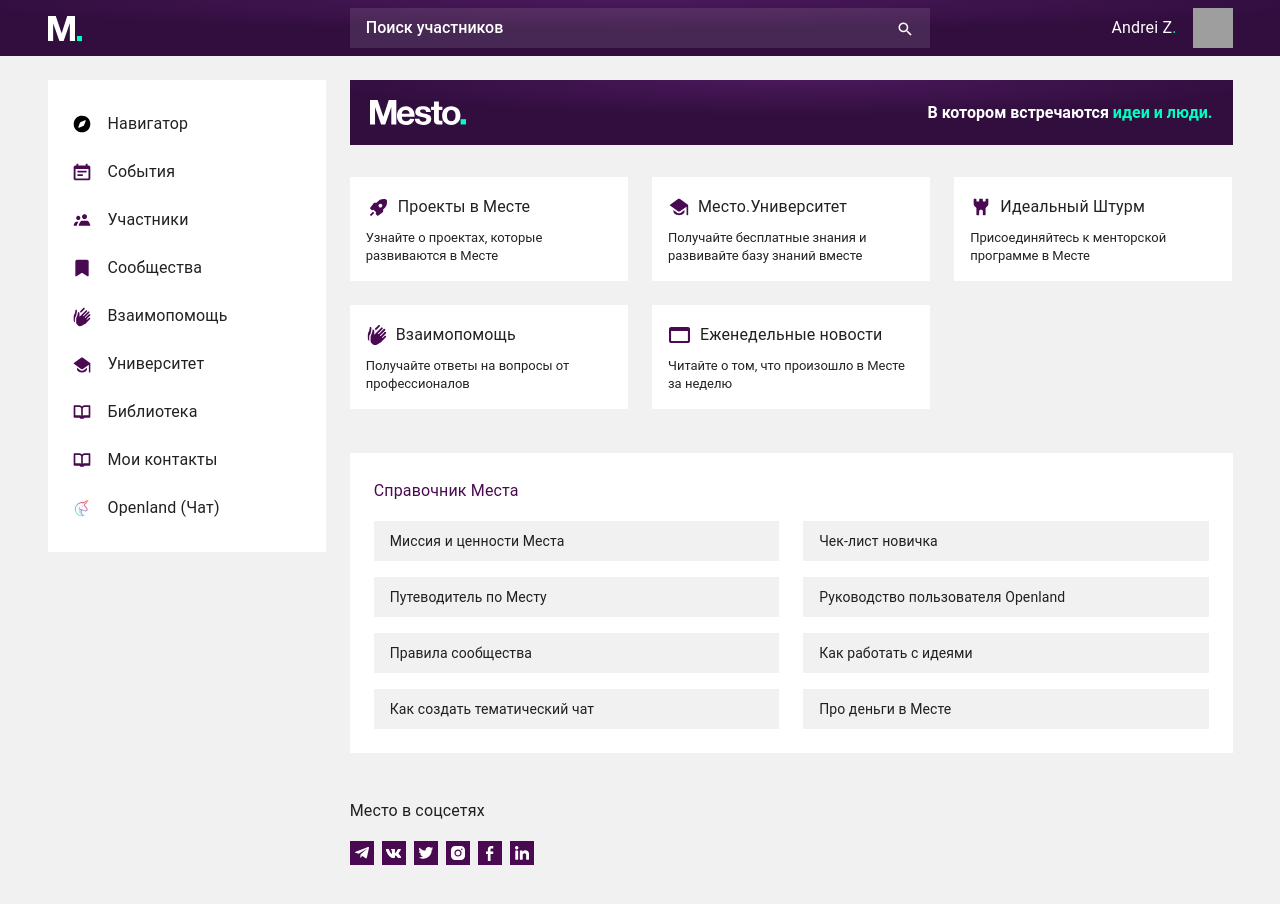
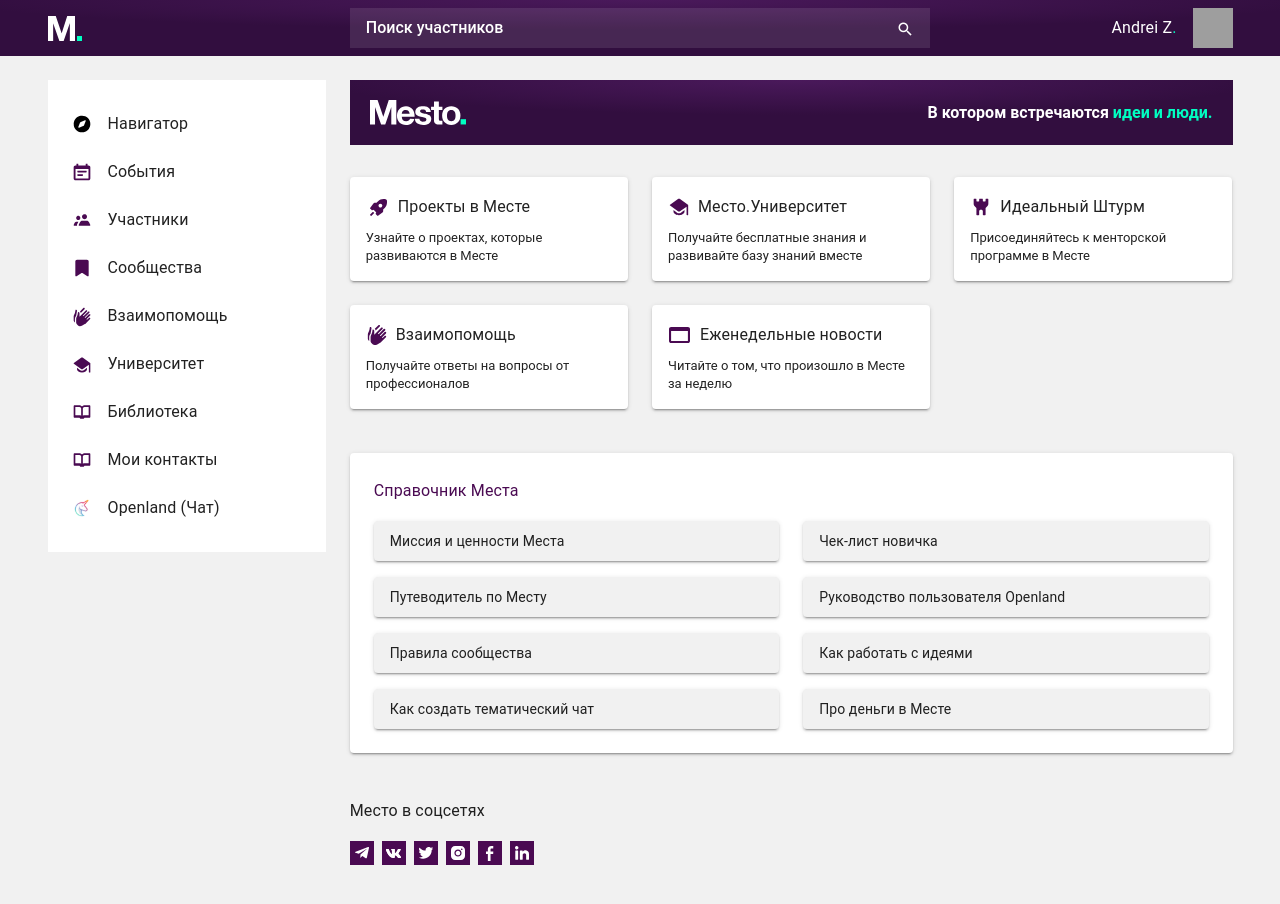
Before and after one commit to Andrei-Zhulid/mesto-start-page, a Vue app: page / in a window 1280 px wide. Shown: the top 904 px of the page. Built offline with nearby package versions, Linux system fonts and the light colour scheme; grey boxes are pictures that could not be loaded.

Commit message:
Refactored

```diff
--- a/src/components/BlockNewsCard.vue
+++ b/src/components/BlockNewsCard.vue
@@ -1,8 +1,6 @@
 <template>
   <v-card
     :to="{name: news.routeName, params: {id: news.articleId }}"
-    flat
-    tile
     v-ripple="false"
     class="no-pseudo-opacity"
   >
--- a/src/components/Handbook1.vue
+++ b/src/components/Handbook1.vue
@@ -1,9 +1,5 @@
 <template>
-  <v-card
-    flat
-    tile
-    class="pa-3 pb-4"
-  >
+  <v-card class="pa-3 pb-4">
     <v-card-title class="subtitle-1 deep-purple--text pa-3 pb-2">{{ handbook.title }}</v-card-title>
     <v-container>
       <v-row>
@@ -16,8 +12,6 @@
         >
           <v-card
             :href="section.link"
-            flat
-            tile
             v-ripple="false"
             class="bg_grey fill-height no-pseudo-opacity"
           >
--- a/src/components/ProjectCard.vue
+++ b/src/components/ProjectCard.vue
@@ -1,8 +1,6 @@
 <template>
   <v-card
     :href="project.link"
-    flat
-    tile
     v-ripple="false"
     class="fill-height no-pseudo-opacity"
   >
--- a/src/scss/variables.scss
+++ b/src/scss/variables.scss
@@ -7,6 +7,9 @@ $material-light: (
 );
 
 $list-item-min-height: 24px;
+
+$card-border-radius: 0;
+$card-elevation: 0;
 
 $expansion-panel-active-header-min-height: 48px;
 $expansion-panel-header-padding: 16px;
```
